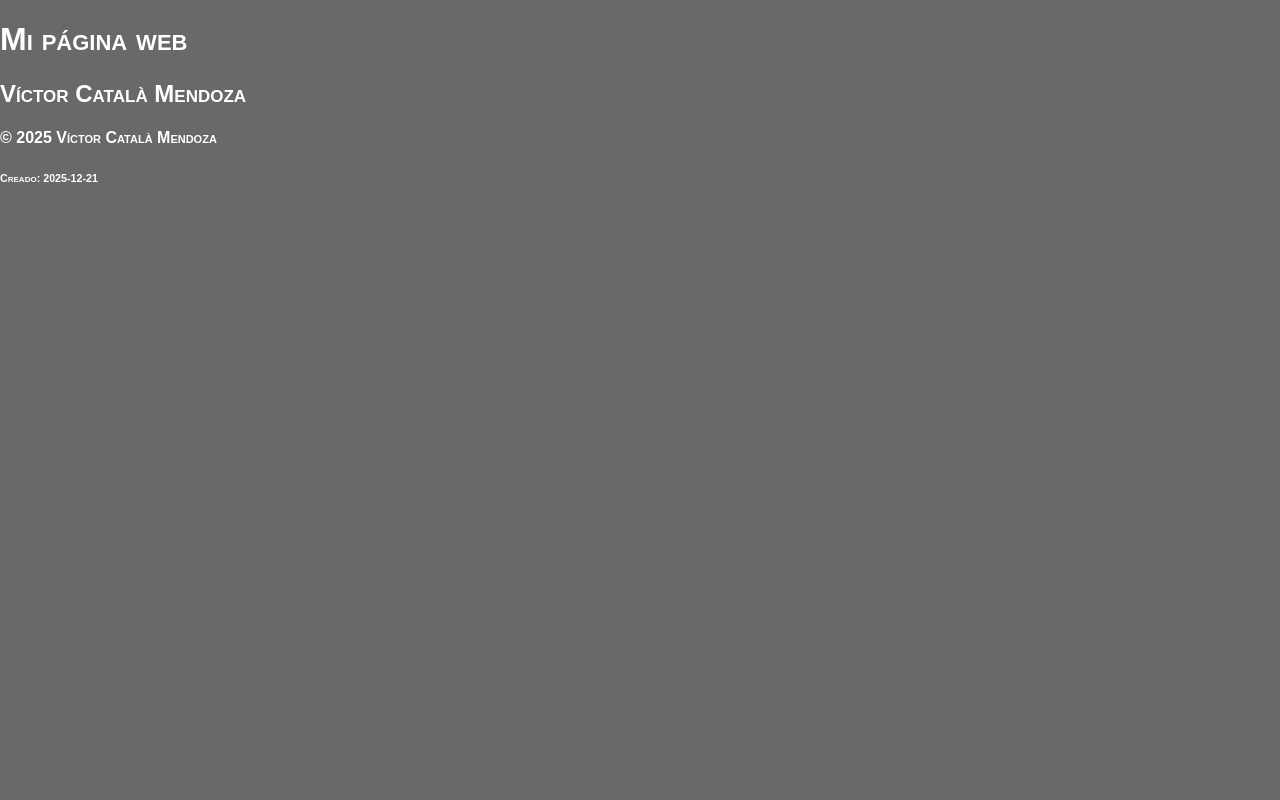
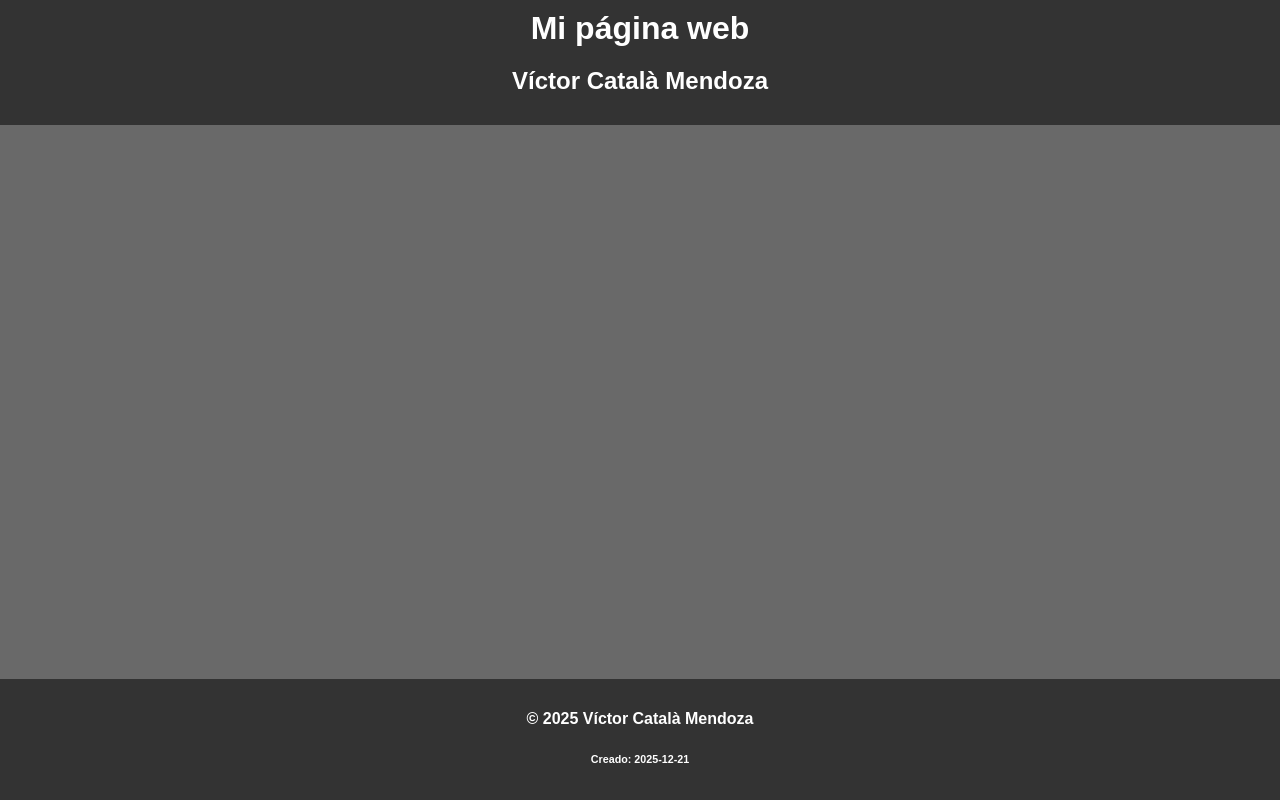
Before and after one commit to victorcm759/victorcm759.github.io, a plain HTML site: page index.html in a window 1280 px wide. Drawn offline with Linux system fonts and the light colour scheme.

Commit message:
Ajuste de formato del CSS

```diff
--- a/css/style.css
+++ b/css/style.css
@@ -3,9 +3,29 @@
 }
 body {
     font-family: Arial, sans-serif;
-    font-variant: small-caps;
+    /*font-variant: small-caps;*/
     margin: 0;
     padding: 0;
     background-color: #696969;
     color: #ffffff;
 }
+header {
+    background-color: #333333;
+    padding: 10px;
+    text-align: center;
+}
+header h1 {
+    margin: 0;
+    font-size: 2em;
+}
+main {
+    padding: 20px;
+}
+footer {
+    background-color: #333333;
+    padding: 10px;
+    text-align: center;
+    position: fixed;
+    width: 100%;
+    bottom: 0;
+}
```
